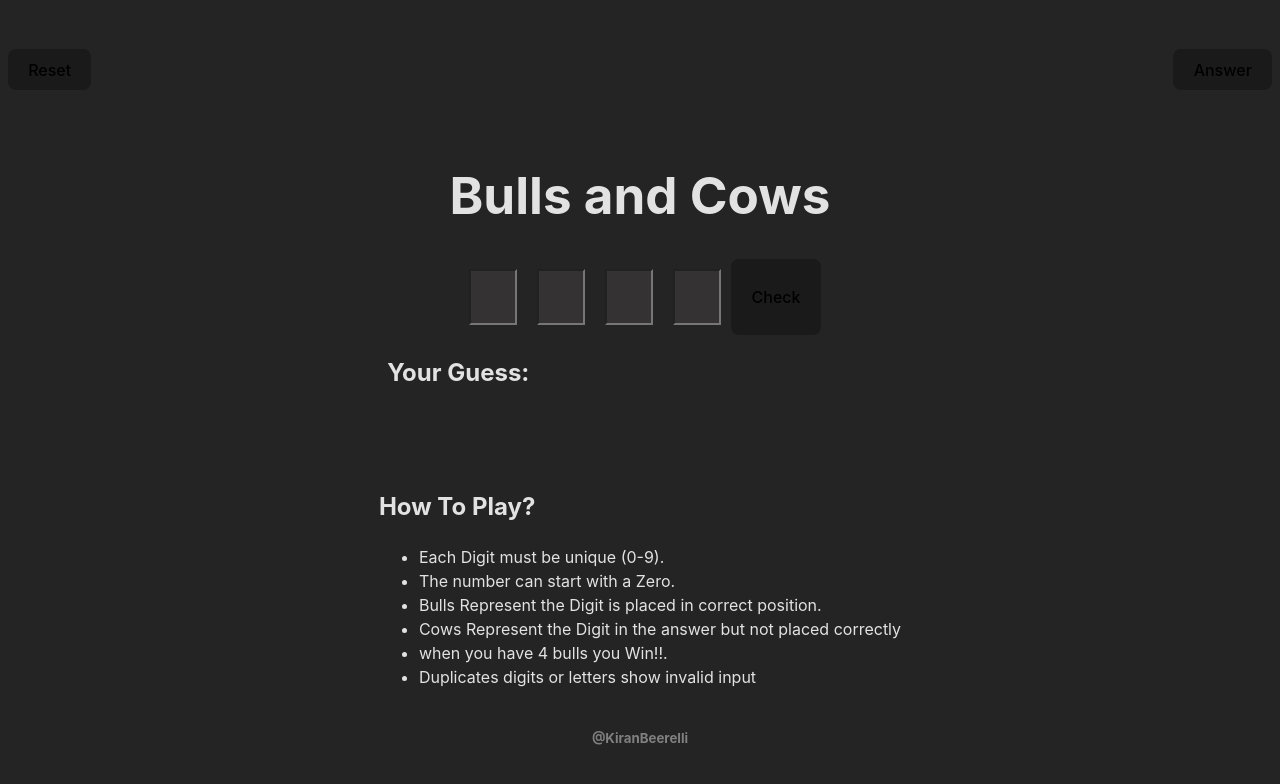
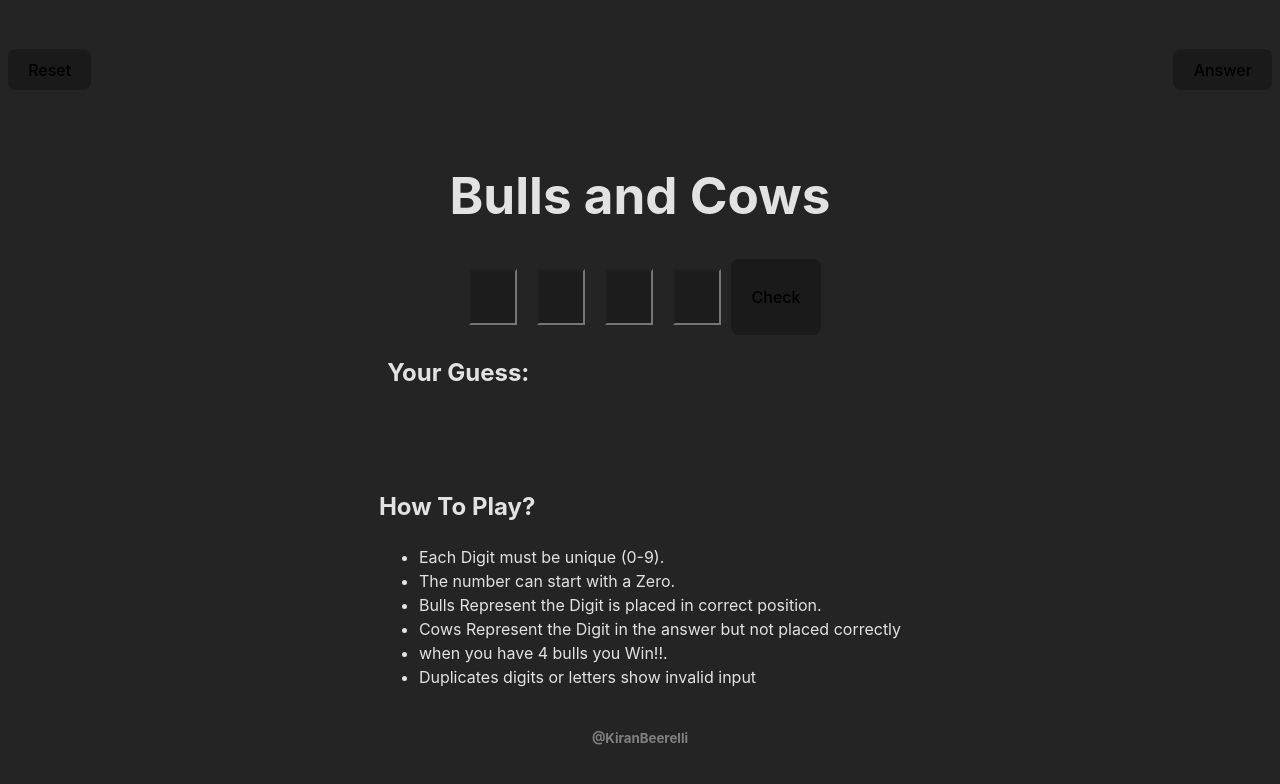
Before and after one commit to Poseidon-Heir/Gamebullsandcows, a React (Create React App) app: page / in a window 1280 px wide. Shown: the top 784 px of the page. Built offline with nearby package versions, Linux system fonts and the light colour scheme.

Commit message:
changing background color

```diff
--- a/src/gameboard.css
+++ b/src/gameboard.css
@@ -3,7 +3,7 @@ input{
     height:50px;
     margin:10px;
     font-size: xx-large;
-   background-color:rgb(52, 50, 50);
+   background-color:rgb(29, 28, 28);
    text-align: center;
 }
 .gamestation{
```
